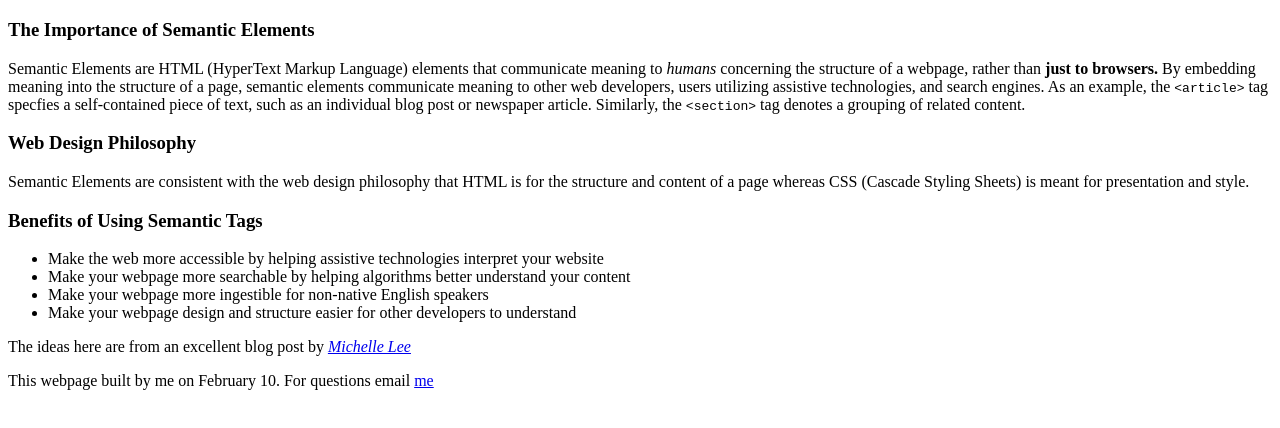
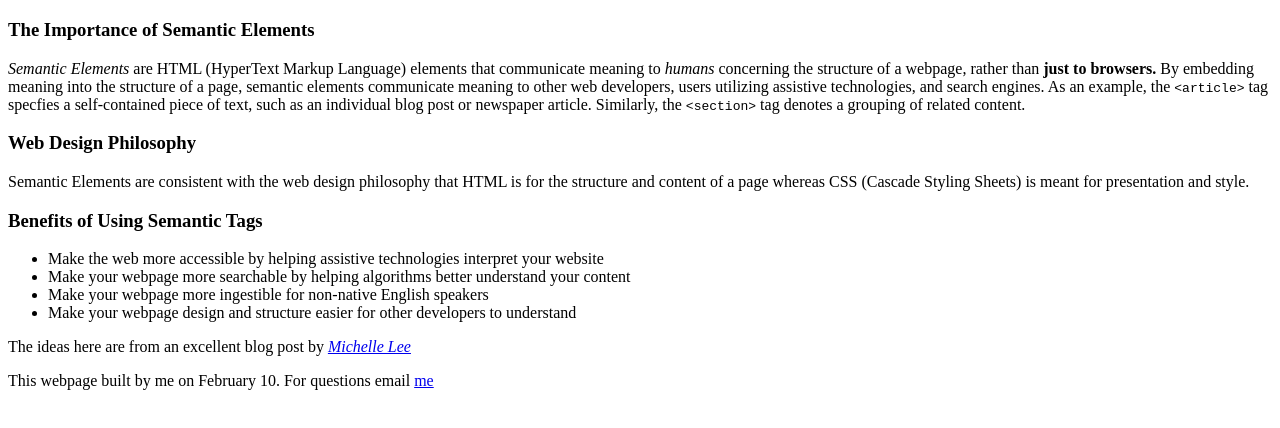
Before and after one commit to dbyaeger/semantic-elements, a plain HTML site: page index.html in a window 1280 px wide. Shown: the part 108-536 px from the top of the page. Drawn offline with Linux system fonts and the light colour scheme.

Commit message:
Added dfn tag

```diff
--- a/index.html
+++ b/index.html
@@ -15,7 +15,7 @@
                 </header>
                 <article>
                     <h3>The Importance of Semantic Elements</h3>
-                    <p>Semantic Elements are <abbr>HTML</abbr> (HyperText Markup Language) elements that communicate meaning to <em>humans</em> concerning the structure of a webpage, rather than <strong>just to browsers.</strong>
+                    <p><dfn>Semantic Elements</dfn> are <abbr>HTML</abbr> (HyperText Markup Language) elements that communicate meaning to <em>humans</em> concerning the structure of a webpage, rather than <strong>just to browsers.</strong>
                     By embedding meaning into the structure of a page, semantic elements communicate meaning to other web developers,
                     users utilizing assistive technologies, and search engines. As an example, the <code>&lt;article&gt;</code> tag specfies a self-contained piece of text, such as an individual blog post
                     or newspaper article. Similarly, the <code>&lt;section&gt;</code> tag denotes a grouping of related content.</p>
```
